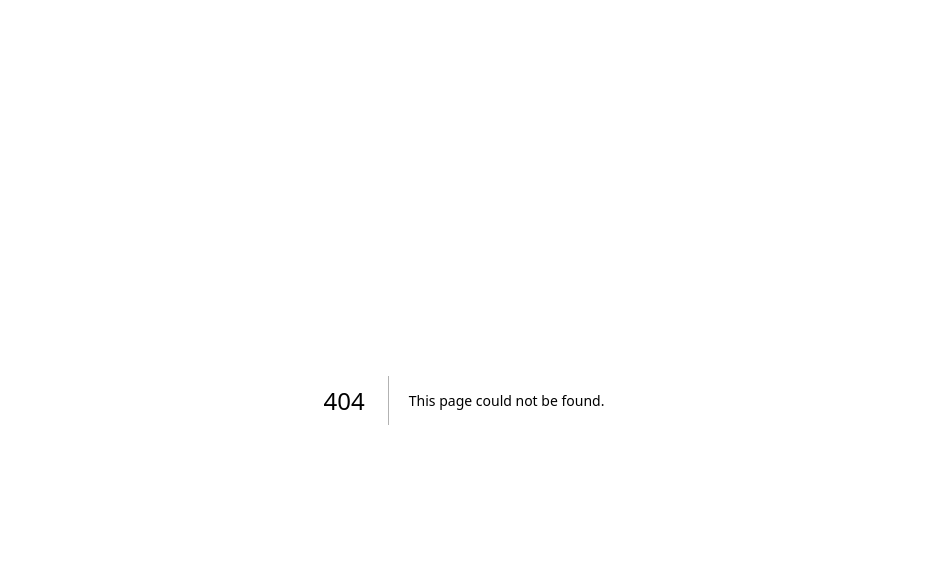
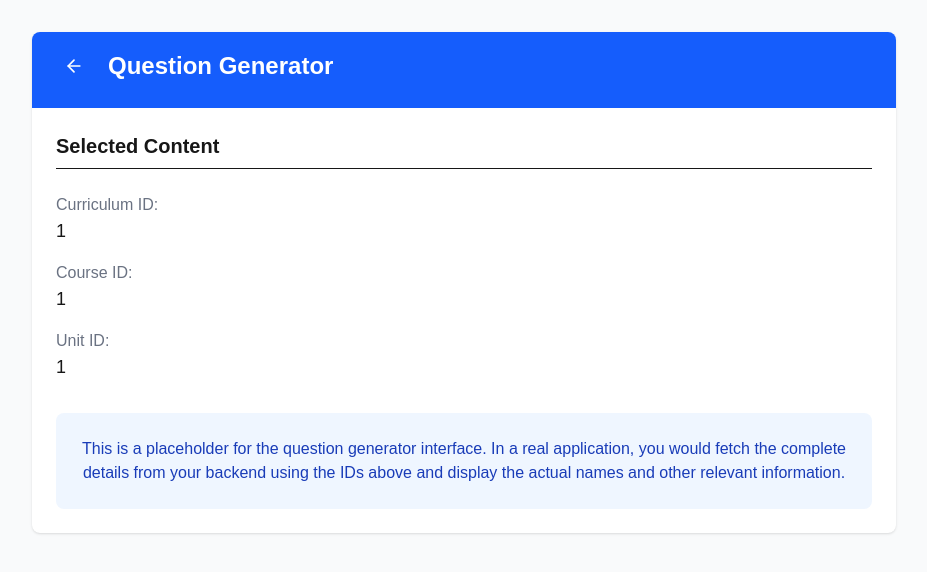
Before and after one commit to num8ers-education/numbers-question-generator, a Next.js app in the folder FrontEnd/: page /generate/questions/1/1/1 in a window 1280 px wide. Before the commit this address had no page. Shown: the top 572 px of the page, without its empty margins (176-1103 px from the left). Built offline with nearby package versions, Linux system fonts and the light colour scheme.

Commit message:
Question Generator Routing Working.

```diff
--- a/FrontEnd/src/app/generate/page.tsx
+++ b/FrontEnd/src/app/generate/page.tsx
@@ -264,7 +264,7 @@ export default function GeneratePage() {
                 <div className="space-y-4">
                   {selectedCourse.units.map((unit: any, index: number) => (
                     <Link
-                      href={`/curricula/${selectedCurriculum.id}/${selectedCourse.id}/${unit.id}`}
+                      href={`/generate/questions/${selectedCurriculum.id}/${selectedCourse.id}/${unit.id}`}
                       key={unit.id}
                       className="block border border-gray-200 rounded-lg p-4 hover:bg-blue-50 transition-colors duration-200"
                     >
--- /dev/null
+++ b/FrontEnd/src/app/generate/questions/[curriculumId]/[courseId]/[unitId]/page.tsx
@@ -0,0 +1 @@
+export { default } from '@/components/question-generator/QuestionGeneratorPage';
--- /dev/null
+++ b/FrontEnd/src/components/question-generator/QuestionGeneratorPage.jsx
@@ -0,0 +1,82 @@
+"use client";
+
+import { useParams } from "next/navigation";
+import { ArrowLeft } from "lucide-react";
+import Link from "next/link";
+
+export default function QuestionGeneratorPage() {
+  const params = useParams();
+
+  // Extract curriculum, course, and unit IDs directly from URL params
+  const curriculumId = params.curriculumId;
+  const courseId = params.courseId;
+  const unitId = params.unitId;
+
+  // In a real application, you would fetch the actual data here:
+  // useEffect(() => {
+  //   const fetchData = async () => {
+  //     try {
+  //       // Example API call
+  //       const response = await fetch(`/api/unit-details?curriculumId=${curriculumId}&courseId=${courseId}&unitId=${unitId}`);
+  //       const data = await response.json();
+  //       // Set state with fetched data
+  //     } catch (error) {
+  //       console.error("Error fetching data:", error);
+  //     }
+  //   };
+  //
+  //   fetchData();
+  // }, [curriculumId, courseId, unitId]);
+
+  return (
+    <div className="min-h-screen bg-gray-50">
+      <div className="max-w-4xl mx-auto py-8 px-4">
+        <div className="bg-white shadow rounded-lg overflow-hidden mb-8">
+          <div className="bg-blue-600 text-white px-6 py-4">
+            <div className="flex items-center mb-2">
+              <Link
+                href="/generate"
+                className="mr-4 p-2 rounded-full hover:bg-blue-700 transition-all"
+              >
+                <ArrowLeft className="h-5 w-5" />
+              </Link>
+              <h1 className="text-2xl font-bold">Question Generator</h1>
+            </div>
+          </div>
+
+          <div className="p-6">
+            <div className="mb-8">
+              <h2 className="text-xl font-semibold mb-6 border-b pb-2">Selected Content</h2>
+
+              <div className="space-y-4">
+                <div>
+                  <span className="text-gray-500 block">Curriculum ID:</span>
+                  <span className="font-medium text-lg">{curriculumId}</span>
+                </div>
+
+                <div>
+                  <span className="text-gray-500 block">Course ID:</span>
+                  <span className="font-medium text-lg">{courseId}</span>
+                </div>
+
+                <div>
+                  <span className="text-gray-500 block">Unit ID:</span>
+                  <span className="font-medium text-lg">{unitId}</span>
+                </div>
+              </div>
+            </div>
+
+            <div className="bg-blue-50 p-6 rounded-lg">
+              <p className="text-center text-blue-800">
+                This is a placeholder for the question generator interface.
+                In a real application, you would fetch the complete details
+                from your backend using the IDs above and display the actual names
+                and other relevant information.
+              </p>
+            </div>
+          </div>
+        </div>
+      </div>
+    </div>
+  );
+}
```
